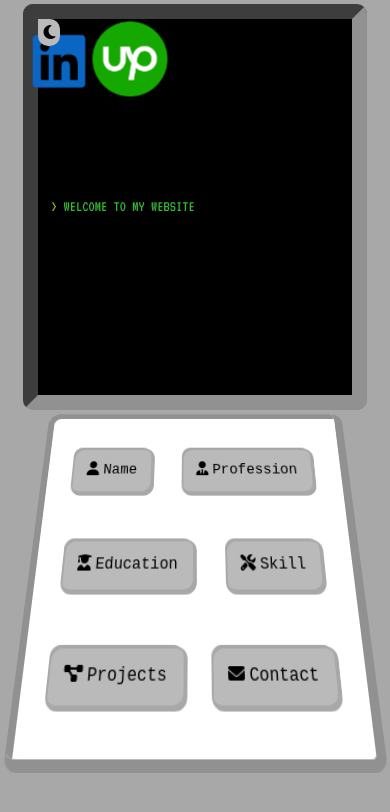
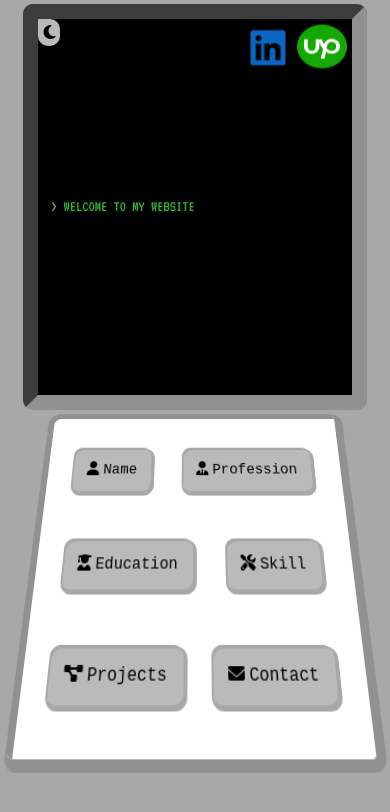
Before and after one commit to Sakkhor909/portfolio, a React (Create React App) app: page / in a window 390 px wide. Shown: the top 812 px of the page. Built offline with nearby package versions, Linux system fonts and the light colour scheme; no server answers.

Commit message:
responsive work for social icons

```diff
--- a/src/components/Monitor/Monitor.styled.js
+++ b/src/components/Monitor/Monitor.styled.js
@@ -38,6 +38,9 @@ export const SocialLink = styled.a`
     transition: all.5s transform ease-in;
     &:hover {
       transform: scale3d(1.3, 1.3, 1.5);
+    }
+    @media (orientation: portrait) {
+      font-size: 2rem;
     }
   }
 `;
--- a/src/components/container/UpworkImg.styled.js
+++ b/src/components/container/UpworkImg.styled.js
@@ -11,8 +11,8 @@ const UpworkImg = styled.img`
     transform: scale3d(1.3, 1.3, 1.5);
   }
   @media (orientation: portrait) {
-    width: 25%;
-    height: 30%;
+    width: 40px;
+    height: 35px;
   }
 `;
 
```
